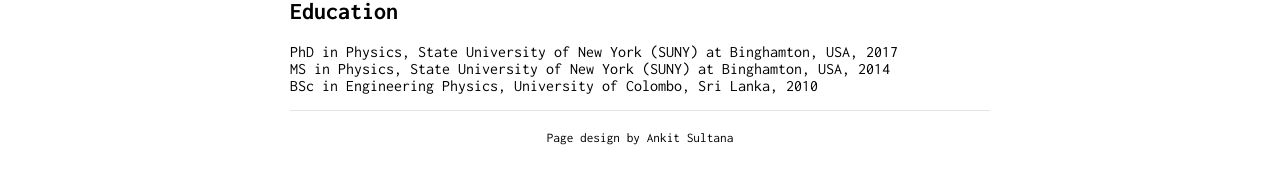
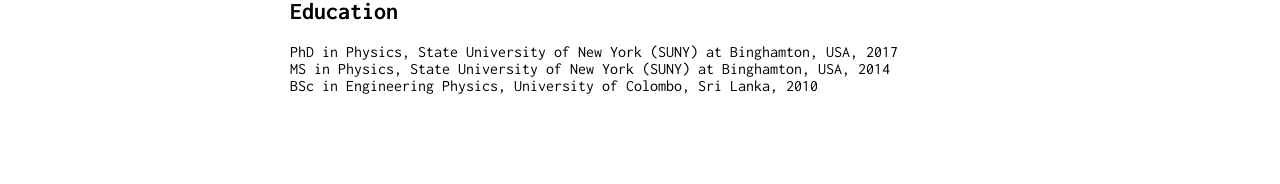
Before and after one commit to dlweerawarne/dlweerawarne.github.io, a Jekyll site: the page built from index.md, in a window 1280 px wide. Shown: the part 417-601 px from the top of the page. Built offline with Jekyll 4.4.1, drawn with Linux system fonts in a browser that asks for light colours; our own code applies the rules of GitHub Pages for plain Markdown files.

Commit message:
Update _config.yml

```diff
--- a/_config.yml
+++ b/_config.yml
@@ -3,14 +3,10 @@
 baseurl: "/"
 
 markdown: kramdown
-#ins_logo: "./bits-logo.png"
-#remote_theme: ankitsultana/researcher@gem
 
 tracking_id: #
 
-footer: yes
-footer_url: "https://github.com/ankitsultana"
-footer_text: "Page design by Ankit Sultana"
+footer: no
 
 sass:
     style: compressed
```
